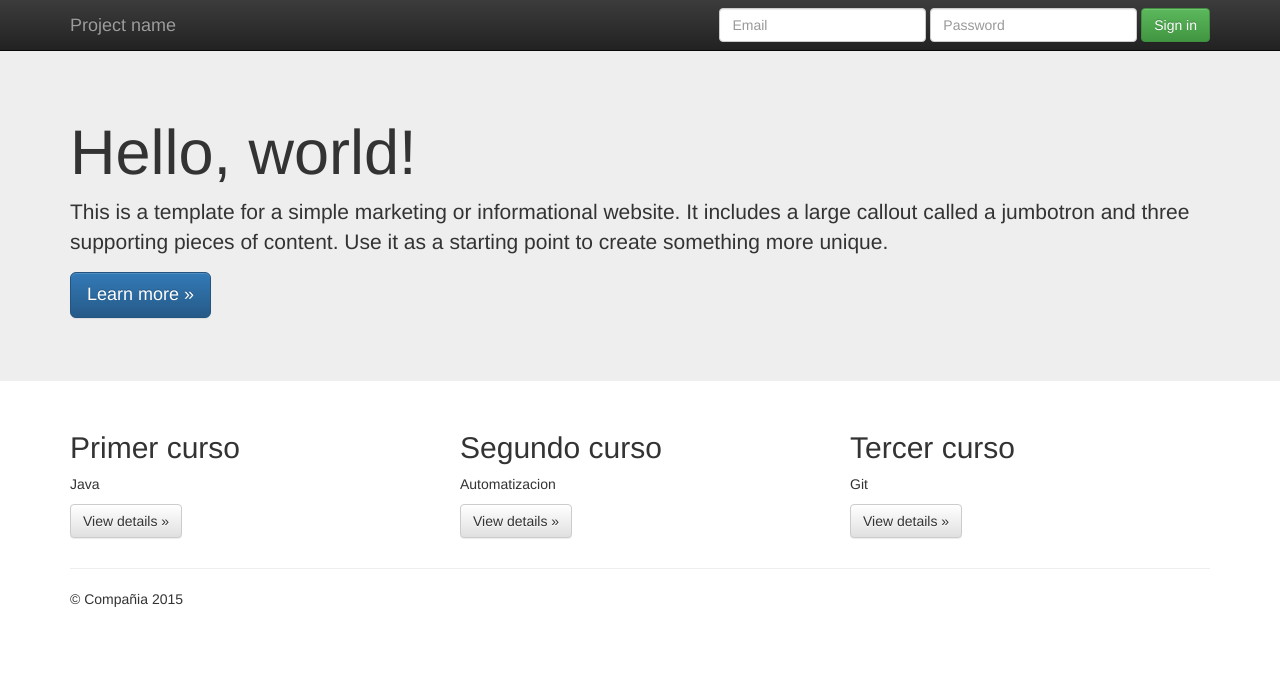
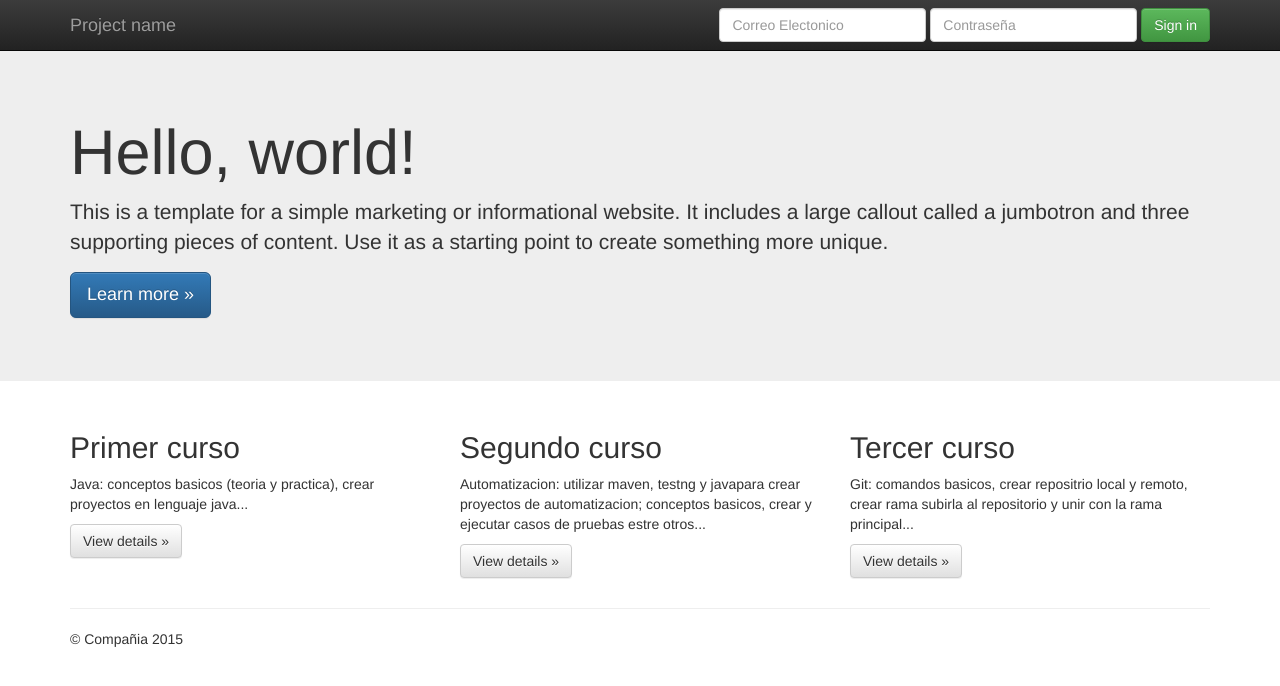
Before and after one commit to exrveas/Trabajo2_ronald_veas, a plain HTML site: page index.html in a window 1280 px wide. Drawn offline with nearby package versions, Linux system fonts and the light colour scheme.

Commit message:
Segundo cambio de la rama feature2

```diff
--- a/index.html
+++ b/index.html
@@ -41,10 +41,10 @@
         <div id="navbar" class="navbar-collapse collapse">
           <form class="navbar-form navbar-right" role="form">
             <div class="form-group">
-              <input type="text" placeholder="Email" class="form-control">
+              <input type="text" placeholder="Correo Electonico" class="form-control">
             </div>
             <div class="form-group">
-              <input type="password" placeholder="Password" class="form-control">
+              <input type="password" placeholder="Contraseña" class="form-control">
             </div>
             <button type="submit" class="btn btn-success">Sign in</button>
           </form>
@@ -66,17 +66,17 @@
       <div class="row">
         <div class="col-md-4">
           <h2>Primer curso</h2>
-          <p>Java </p>
+          <p>Java: conceptos basicos (teoria y practica), crear proyectos en lenguaje java... </p>
           <p><a class="btn btn-default" href="#" role="button">View details &raquo;</a></p>
         </div>
         <div class="col-md-4">
           <h2>Segundo curso</h2>
-          <p>Automatizacion</p>
+          <p>Automatizacion: utilizar maven, testng y javapara crear proyectos de automatizacion; conceptos basicos, crear y ejecutar casos de pruebas estre otros... </p>
           <p><a class="btn btn-default" href="#" role="button">View details &raquo;</a></p>
        </div>
         <div class="col-md-4">
           <h2>Tercer curso</h2>
-          <p>Git</p>
+          <p>Git: comandos basicos, crear repositrio local y remoto, crear rama subirla al repositorio y unir con la rama principal...</p>
           <p><a class="btn btn-default" href="#" role="button">View details &raquo;</a></p>
         </div>
       </div>
```
